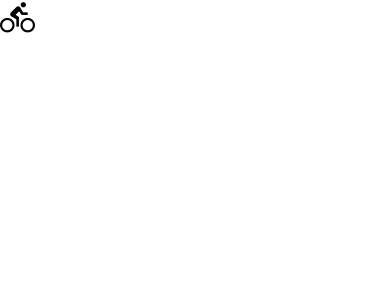
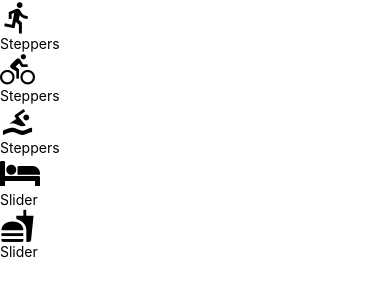
Before and after one commit to FseanU/fitness, a React Native app: screen / in a window 390 px wide. Shown: the top 300 px of the page. Built offline with nearby package versions, Linux system fonts and the light colour scheme.

Commit message:
feat: Add basic UI to AddEntry

```diff
--- a/components/AddEntry.js
+++ b/components/AddEntry.js
@@ -1,6 +1,8 @@
 import React from 'react'
 import { View } from 'react-native'
 import { getMetricMetaInfo } from '../utils/helpers'
+import Slider from './Slider'
+import Steppers from './Steppers'
 
 export default class AddEntry extends React.Component {
     state = {
@@ -10,6 +12,7 @@
         sleep: 0,
         eat: 0,
     }
+
     increment = (metric) => {
         const { max, step } = getMetricMetaInfo(metric)
 
@@ -22,6 +25,7 @@
             }
         })
     }
+
     decrement = (metric) => {
         this.setState((state) => {
             const count = state[metric] - getMetricMetaInfo(metric).step
@@ -32,15 +36,41 @@
             }
         })
     }
+
     slide = (metric, value) => {
         this.setState(() => ({
             [metric]: value,
         }))
     }
+
     render() {
+        const metaInfo = getMetricMetaInfo()
         return (
             <View>
-                {getMetricMetaInfo('bike').getIcon()}
+                {Object.keys(metaInfo).map((key) => {
+                    const { getIcon, type, ...rest } = metaInfo[key]
+                    const value = this.state[key]
+
+                    return (
+                        <View key={key}>
+                            {getIcon()}
+                            {type === 'slider'
+                                ? <Slider
+                                    value={value}
+                                    onChange={(value) => this.slide(key, value)}
+                                    {...rest}
+                                  />
+                                : <Steppers
+                                    value={value}
+                                    onIncrement={() => this.increment(key)}
+                                    onDecrement={() => this.decrement(key)}
+                                    {...rest}
+                                  /> }
+                        </View>
+                    )
+                })}
+
+
             </View>
         )
     }
--- /dev/null
+++ b/components/Slider.js
@@ -0,0 +1,10 @@
+import React from 'react'
+import { View, Text } from 'react-native'
+
+export default function Slider() {
+    return (
+        <View>
+            <Text>Slider</Text>
+        </View>
+    )
+}
--- /dev/null
+++ b/components/Steppers.js
@@ -0,0 +1,10 @@
+import React from 'react'
+import { View, Text } from 'react-native'
+
+export default function Steppers() {
+    return (
+        <View>
+            <Text>Steppers</Text>
+        </View>
+    )
+}
```
Also changed, not shown: 1 other file (tests, documents, lock files or other folders).
